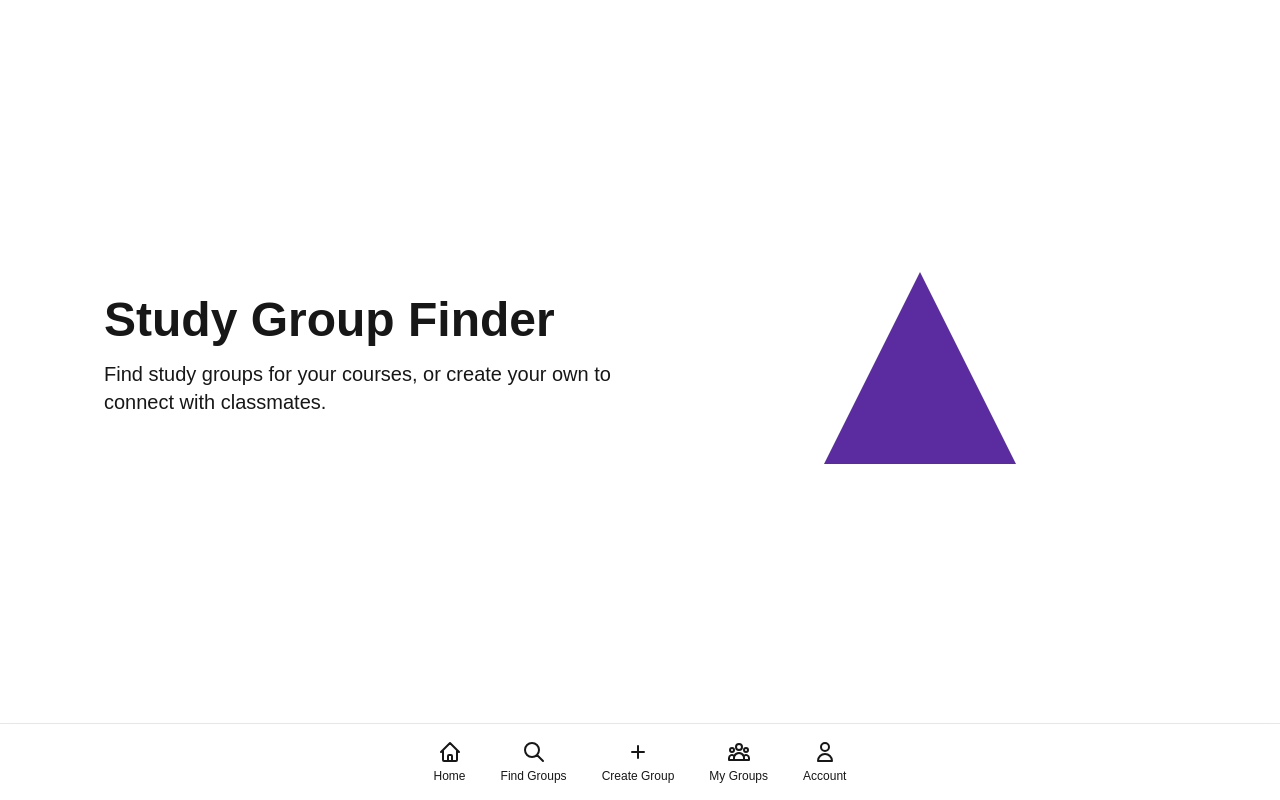
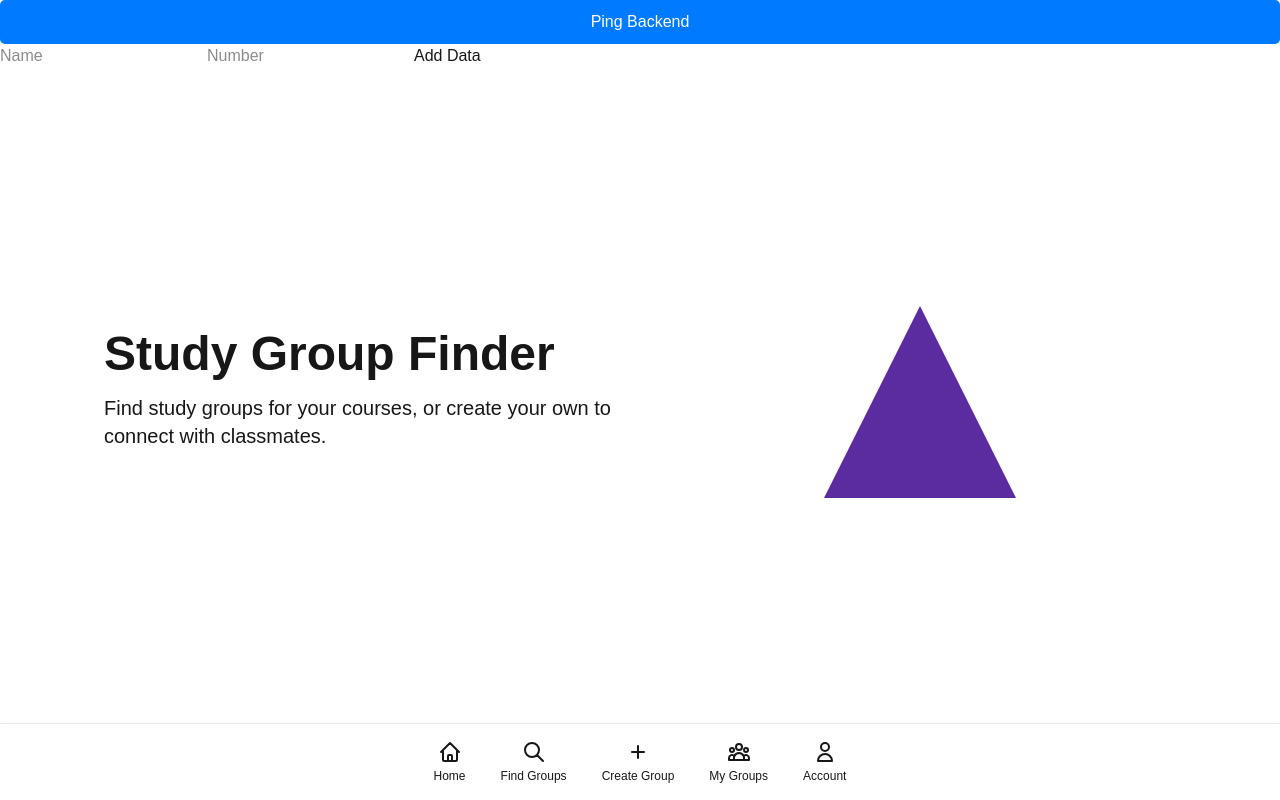
Before and after one commit to BrennerKrogh/CLSF, a Next.js app in the folder client/: page /home in a window 1280 px wide. Built offline with nearby package versions, Linux system fonts and the light colour scheme; no server answers.

Commit message:
added database link

```diff
--- /dev/null
+++ b/client/src/app/components/addDataButton.tsx
@@ -0,0 +1,39 @@
+'use client';
+
+import React, { useState } from 'react';
+import { addData } from '../../firebase';
+
+const AddDataButton: React.FC = () => {
+    const [name, setName] = useState('');
+    const [number, setNumber] = useState('');
+
+    const handleAddData = () => {
+        if (name && number) {
+            addData(name, number);
+            setName('');
+            setNumber('');
+        } else {
+            alert('Please fill out both fields.');
+        }
+    };
+
+    return (
+        <div>
+            <input
+                type="text"
+                placeholder="Name"
+                value={name}
+                onChange={(e) => setName(e.target.value)}
+            />
+            <input
+                type="text"
+                placeholder="Number"
+                value={number}
+                onChange={(e) => setNumber(e.target.value)}
+            />
+            <button onClick={handleAddData}>Add Data</button>
+        </div>
+    );
+};
+
+export default AddDataButton;
--- /dev/null
+++ b/client/src/app/components/pingBackend.tsx
@@ -0,0 +1,39 @@
+'use client';
+import React, { useState } from 'react';
+import { pingBackend } from '../../firebase';
+
+const PingBackendButton: React.FC = () => {
+    const [loading, setLoading] = useState(false);
+
+    const handlePing = async () => {
+        setLoading(true);
+        try {
+            await pingBackend();
+        } catch (error) {
+            console.error('Error pinging backend:', error);
+        } finally {
+            setLoading(false);
+        }
+    };
+
+    return (
+        <button
+            onClick={handlePing}
+            disabled={loading}
+            style={{
+                padding: '10px 20px',
+                backgroundColor: loading ? '#ccc' : '#007BFF',
+                color: '#fff',
+                border: 'none',
+                borderRadius: '5px',
+                cursor: loading ? 'not-allowed' : 'pointer',
+                fontSize: '16px',
+                transition: 'background-color 0.3s ease',
+            }}
+        >
+            {loading ? 'Pinging...' : 'Ping Backend'}
+        </button>
+    );
+};
+
+export default PingBackendButton;
--- a/client/src/app/home/page.tsx
+++ b/client/src/app/home/page.tsx
@@ -1,10 +1,15 @@
 // src/app/page.tsx
 import Image from 'next/image';
 import BottomNavigation from '../components/BottomNavigation';
+import PingBackendButton from '../components/pingBackend';
+import AddDataButton from '../components/addDataButton';
 
 export default function Page() {
   return (
     <div className="flex flex-col justify-between min-h-screen">
+      <PingBackendButton />
+      <AddDataButton />
+
       {/* Main content */}
       <main className="flex flex-col md:flex-row justify-center items-center w-full max-w-6xl mx-auto px-4 py-12 flex-grow">
         {/* Text section */}
@@ -23,8 +28,7 @@ export default function Page() {
 
       {/* Add spacer to prevent content from being hidden behind the navigation bar */}
       <div className="h-16"></div>
-
-      {/* Bottom navigation */}
+      {/* Ping backend button */}
       <BottomNavigation />
     </div>
   );
--- a/client/src/firebase.js
+++ b/client/src/firebase.js
@@ -2,11 +2,13 @@
 import { initializeApp } from "firebase/app";
 import { getAuth } from "firebase/auth";
 import { getFirestore } from "firebase/firestore";
+import { getDatabase, ref,set} from "firebase/database";
 
 const firebaseConfig = {
   apiKey: "AIzaSyCHRw0E0QyJdCKg3x6110qcCv6CN0aSpm0",
   authDomain: "clsf-100903.firebaseapp.com",
   projectId: "clsf-100903",
+  databaseURL: "https://clsf-100903-default-rtdb.firebaseio.com",
   storageBucket: "clsf-100903.firebasestorage.com",
   messagingSenderId: "771126443973",
   appId: "1:771126443973:web:65bb6d3e4a5205336a15ac",
@@ -16,7 +18,48 @@ const firebaseConfig = {
 // Initialize Firebase
 const app = initializeApp(firebaseConfig);
 const auth = getAuth(app);
-const db = getFirestore(app);
+//const db = getFirestore(app);
+const db = getDatabase(app);
+
+console.log("Firebase initialized successfully");
+function setUserData(userId, data) {
+  const userRef = ref(db, 'users/' + userId);
+  return set(userRef, data);
+}
+
+setUserData("testUser", {
+  name: "Random User",
+  age: Math.floor(Math.random() * 100),
+  email: "randomuser@example.com"
+});
+
+
+//This is how you can add data to the database from scratch, we will have a more complex function
+//for making the study group but the ideal will be the same
+function addData(userId, data) {
+  const userRef = ref(db, 'users/' + userId);
+  return set(userRef, data)
+    .then(() => {
+      console.log("Data added successfully");
+    })
+    .catch((error) => {
+      console.error("Error adding data:", error);
+    });
+}
+
+//just a function for making sure the backend works
+function pingBackend() {
+  console.log("Pinging backend...");
+  const testRef = ref(db, 'ping');
+  set(testRef, { timestamp: Date.now() })
+    .then(() => {
+      console.log("Ping successful");
+    })
+    .catch((error) => {
+      console.error("Ping failed:", error);
+    });
+}
+
 
 let analytics = null;
 if (typeof window !== "undefined") {
@@ -25,5 +68,5 @@ if (typeof window !== "undefined") {
   });
 }
 
-
-export { app, analytics, auth, db};
+//const reference = ref(db, 'users/'=userId);
+export { app, analytics, auth, db,pingBackend,addData};
```
